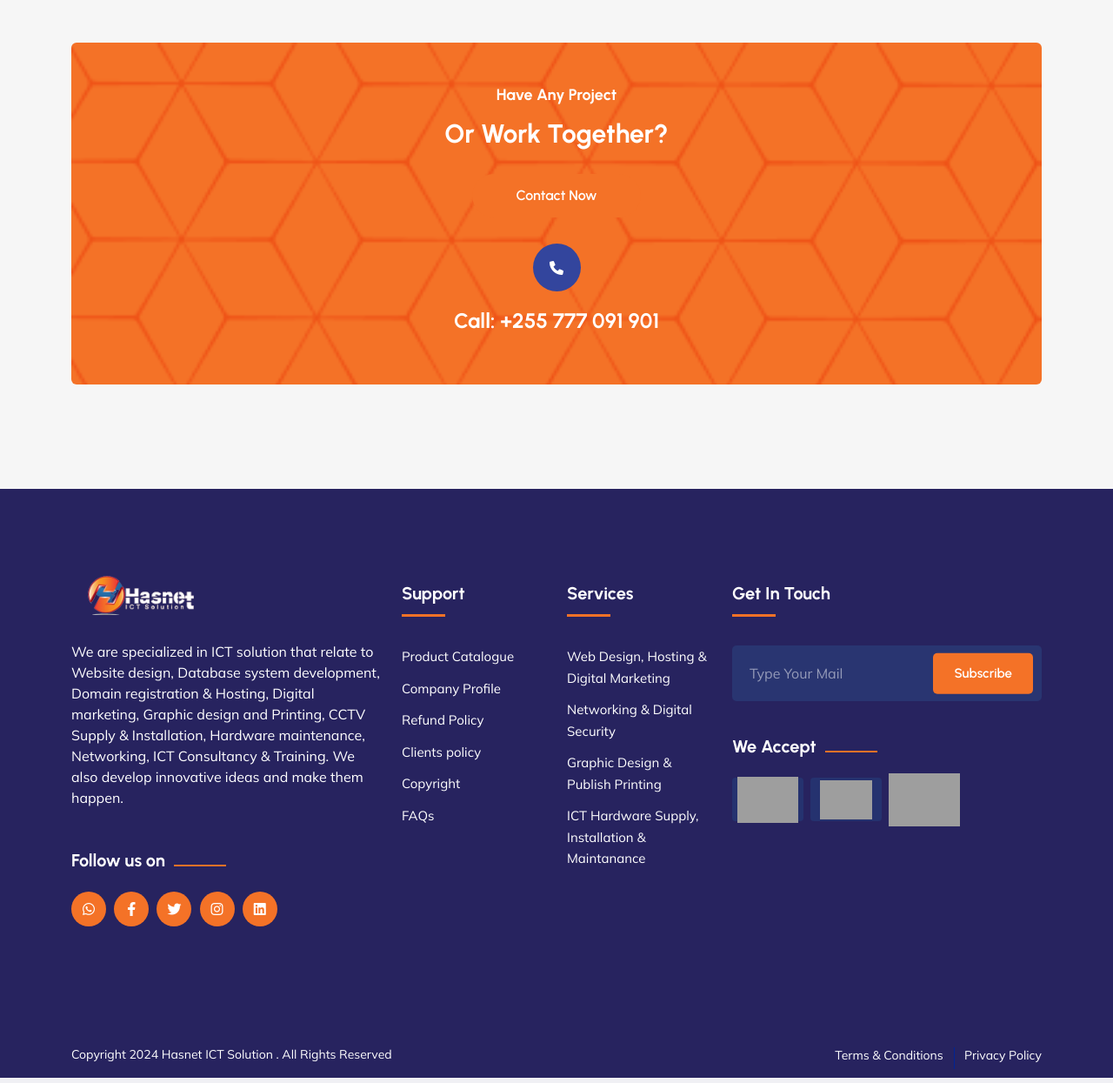
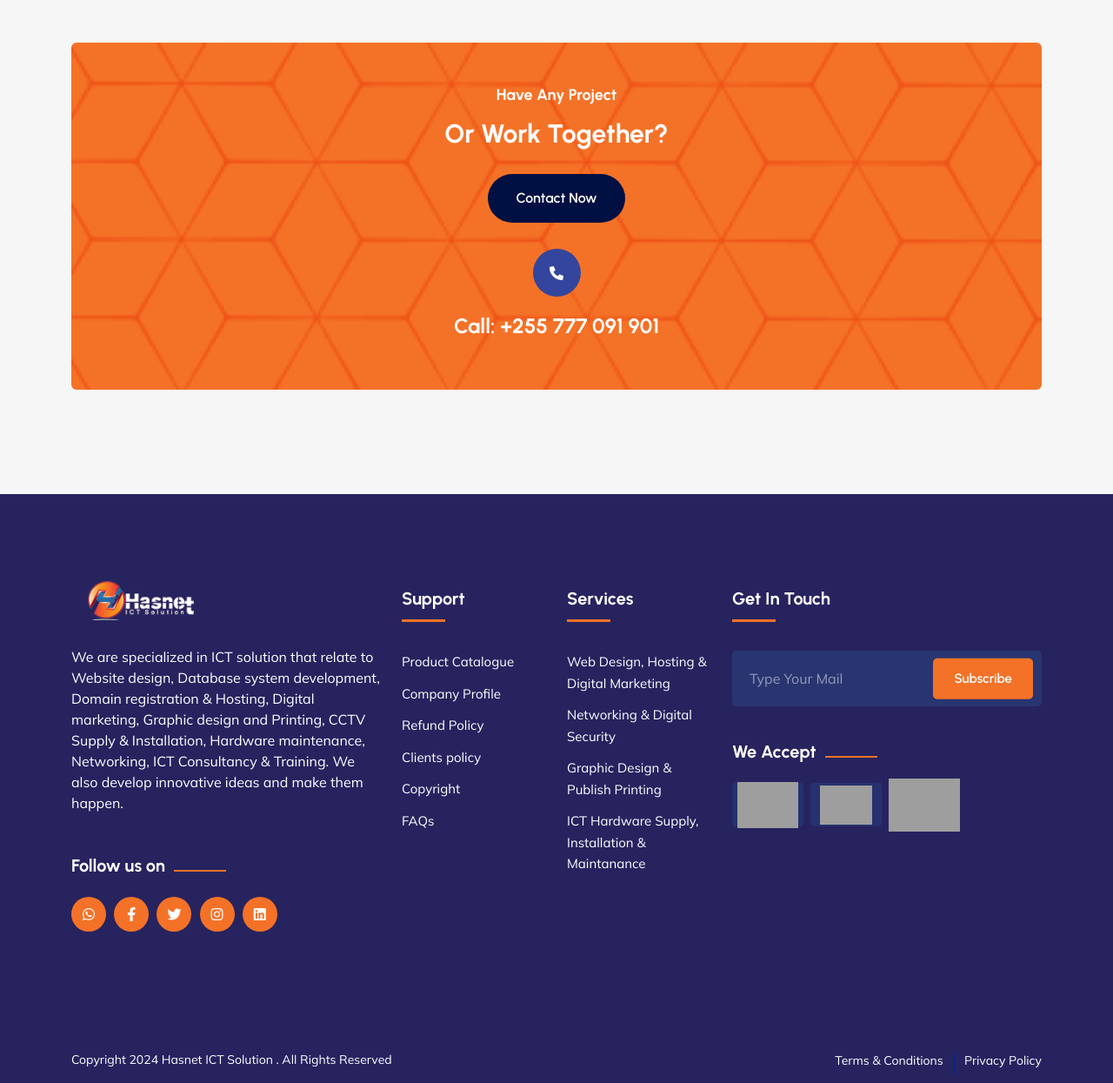
Before and after one commit to Abdulrazakmus/hasnet-website, a PHP site: page /ict-hardware-supply-and-maintanance.php in a window 1280 px wide. Shown: the part 4066-5311 px from the top of the page at 87% size. Run offline with PHP 8.4, Linux system fonts and the light colour scheme; some libraries are stand-ins or nearby versions; grey boxes are pictures that could not be loaded.

Commit message:
31 again

```diff
--- a/ict-hardware-supply-and-maintanance.php
+++ b/ict-hardware-supply-and-maintanance.php
@@ -238,7 +238,7 @@ require_once("./modal.php");
                             <img src="assets/img/shapes/sidebar-bg.png" alt="net" class="position-absolute left-top soft-light w-100 opacity-50">
                             <h6 class="text-white">Have Any Project</h6>
                             <h3 class="text-white mt-3">Or Work Together?</h3>
-                            <a href="contact.php" class="template-btn primary-btn rounded-pill mt-20">Contact Now</a>
+                            <a href="contact.php" class="template-btn secondary-btn rounded-pill mt-20">Contact Now</a>
                             <div class="banner-contact-info mt-30">
                                 <span class="icon-wrapper rounded-circle text-white d-inline-flex align-items-center justify-content-center"><i class="fa-solid fa-phone"></i></span>
                                 <h4><a href="tel:+255777091901" class="text-white mt-20 d-block">Call: +255 777 091 901</a></h4>
```
